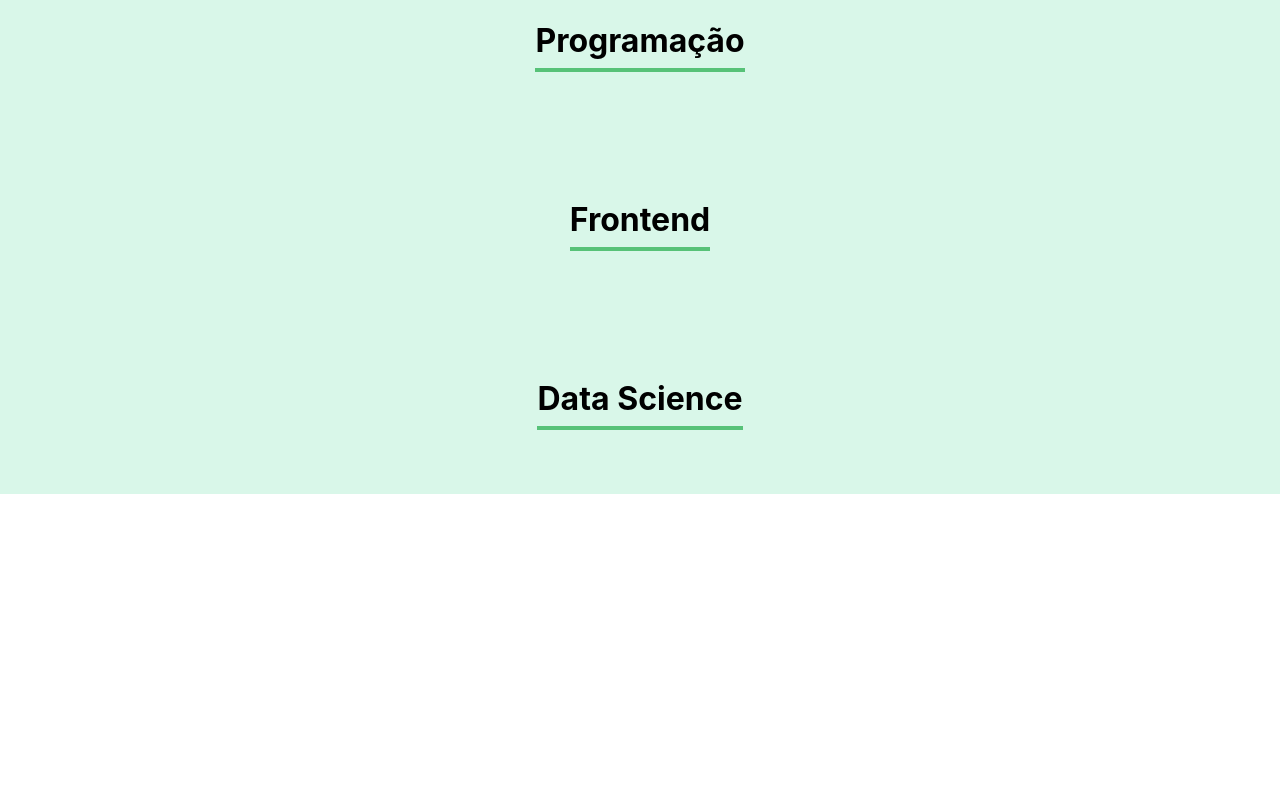
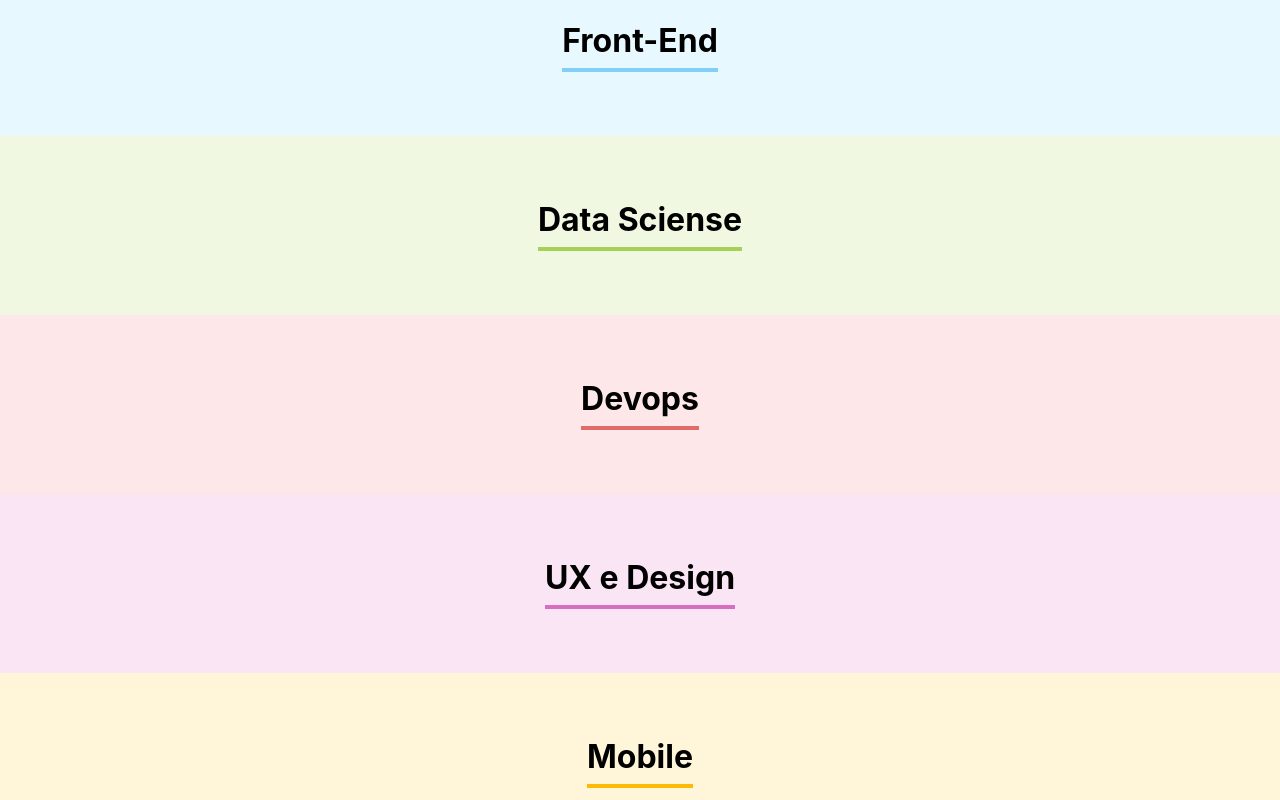
Before and after one commit to V-Matheus/T6-ONE-ALURA, a React (Create React App) app in the folder organo/: page / in a window 1280 px wide. Shown: the part 1520-2320 px from the top of the page. Before the commit the page ends 2014 px from the top, so only its background shows below. Built offline with nearby package versions, Linux system fonts and the light colour scheme; the HTML template or start-up script is replaced by a standard one.

Commit message:
Elevando a lista de times

```diff
--- a/organo/src/App.js
+++ b/organo/src/App.js
@@ -4,21 +4,57 @@
 import { Time } from './components/Time';
 
 function App() {
+  const times = [
+    {
+      nome: 'Front-End',
+      corPrimaria: '#82CFFA',
+      corSecundaria: '#E8F8FF',
+    },
+    {
+      nome: 'Data Sciense',
+      corPrimaria: '#A6D157',
+      corSecundaria: '#F0F8E2',
+    },
+    {
+      nome: 'Devops',
+      corPrimaria: '#E06B69',
+      corSecundaria: '#FDE7E8',
+    },
+    {
+      nome: 'UX e Design',
+      corPrimaria: '#D86EBF',
+      corSecundaria: '#FAE5F5',
+    },
+    {
+      nome: 'Mobile',
+      corPrimaria: '#FEBA05',
+      corSecundaria: '#FFF5D9',
+    },
+    {
+      nome: 'Inovação e Gestão',
+      corPrimaria: '#FF8A29',
+      corSecundaria: '#FFEEDF',
+    },
+  ];
 
-const [colaboradores, setColaboradores] = useState([])
+  const [colaboradores, setColaboradores] = useState([]);
 
-const aonovoColaboradorAdicionado = (colaborador) => {
-  console.log(colaborador);
-  setColaboradores([...colaboradores,  colaborador])
-}
+  const aonovoColaboradorAdicionado = (colaborador) => {
+    console.log(colaborador);
+    setColaboradores([...colaboradores, colaborador]);
+  };
 
   return (
     <div className="App">
       <Banner />
-      <Formulario aoColaboradorCadastrado={colaborador => aonovoColaboradorAdicionado(colaborador)}/>
-      <Time nome='Programação'/>
-      <Time nome='Frontend'/>
-      <Time nome='Data Science'/>
+      <Formulario
+        aoColaboradorCadastrado={(colaborador) =>
+          aonovoColaboradorAdicionado(colaborador)
+        }
+      />
+      {times.map((time) => (
+        <Time key={time.nome} nome={time.nome} corPrimaria={time.corPrimaria} corSecundaria={time.corSecundaria} />
+      ))}
     </div>
   );
 }
--- a/organo/src/components/Time/Time.css
+++ b/organo/src/components/Time/Time.css
@@ -1,13 +1,11 @@
 .time {
   text-align: center;
   padding: 32px;
-  background-color: #D9F7E9;
-
 }
 
 .time h3 {
   font-size: 32px;
-  border-bottom: 4px solid #57c278;
+  border-bottom: 4px solid;
   display: inline-block;
   padding-bottom: 8px;
 }
--- a/organo/src/components/Time/index.jsx
+++ b/organo/src/components/Time/index.jsx
@@ -1,10 +1,10 @@
 import React from 'react'
 import './Time.css'
 
-export const Time = ({nome}) => {
+export const Time = ({nome, corPrimaria, corSecundaria}) => {
   return (
-    <section className='time'>
-        <h3>{nome}</h3>
+    <section style={{backgroundColor: corSecundaria, }} className='time'>
+        <h3 style={{borderColor: corPrimaria}}>{nome}</h3>
     </section>
   )
 }
```
